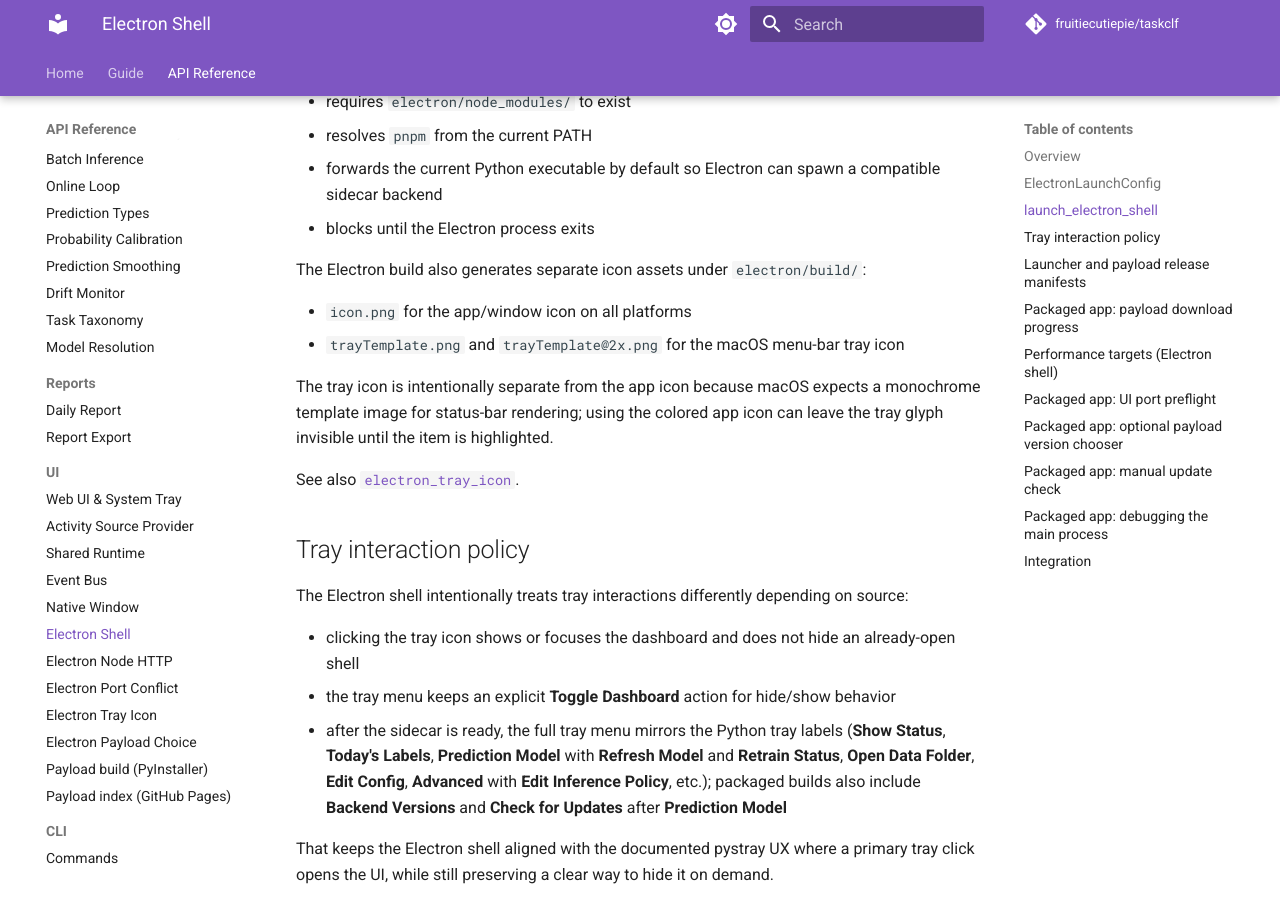
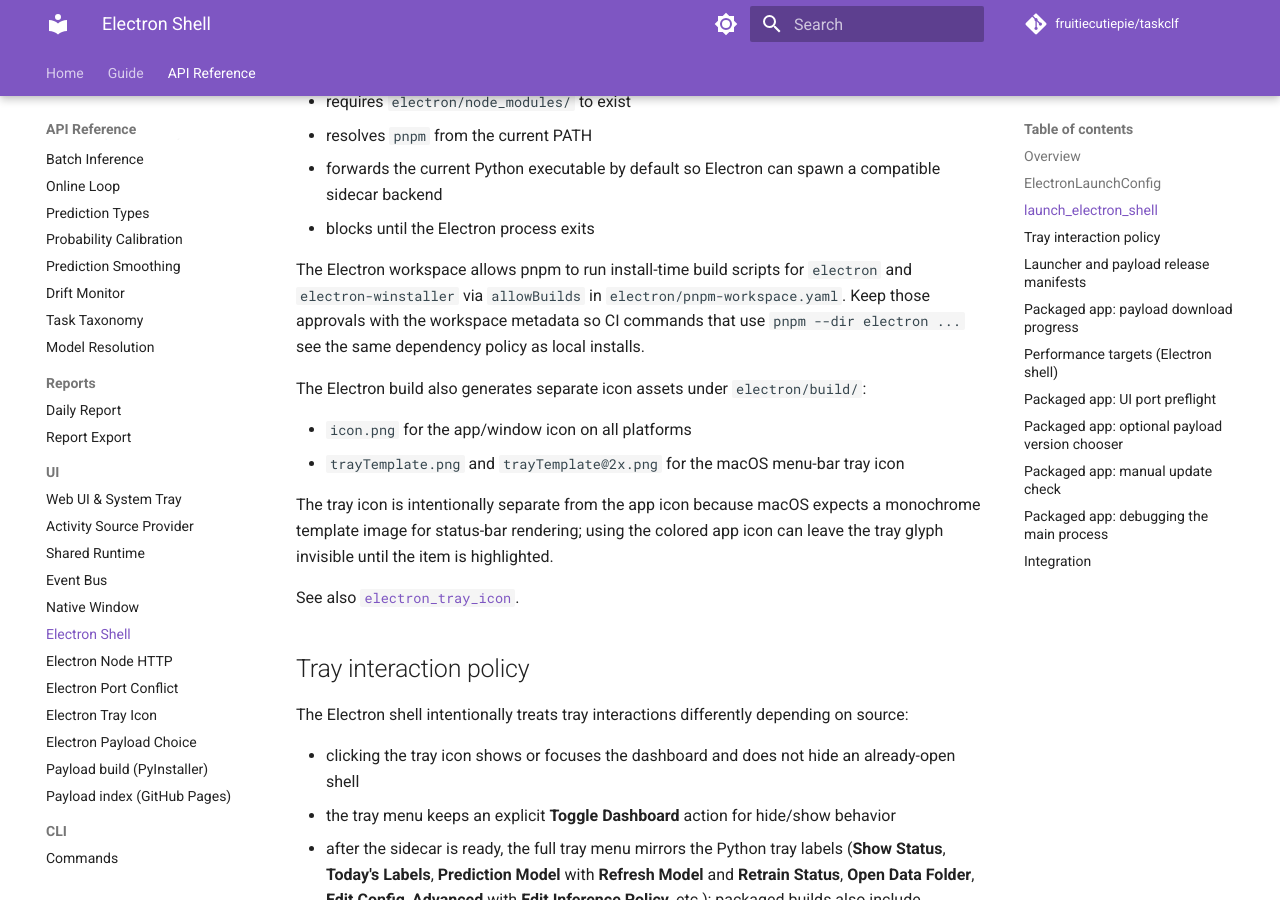
Before and after one commit to fruitiecutiepie/taskclf, an MkDocs documentation site: the page built from docs/api/ui/electron_shell.md, in a window 1280 px wide and 900 px high, scrolled down 1321 px. Built offline with MkDocs 1.6.1 and Material for MkDocs 9.7.7, drawn with Linux system fonts in a browser that asks for light colours; comment, search, counter and statistics services are not loaded.

Commit message:
fix: electron-typecheck approve builds reject on ci

```diff
--- a/docs/api/ui/electron_shell.md
+++ b/docs/api/ui/electron_shell.md
@@ -56,6 +56,12 @@ Behavior:
 - forwards the current Python executable by default so Electron can spawn
   a compatible sidecar backend
 - blocks until the Electron process exits
+
+The Electron workspace allows pnpm to run install-time build scripts for
+`electron` and `electron-winstaller` via `allowBuilds` in
+`electron/pnpm-workspace.yaml`. Keep those approvals with the workspace
+metadata so CI commands that use `pnpm --dir electron ...` see the same
+dependency policy as local installs.
 
 The Electron build also generates separate icon assets under `electron/build/`:
 
```
Also changed, not shown: 2 other files.
